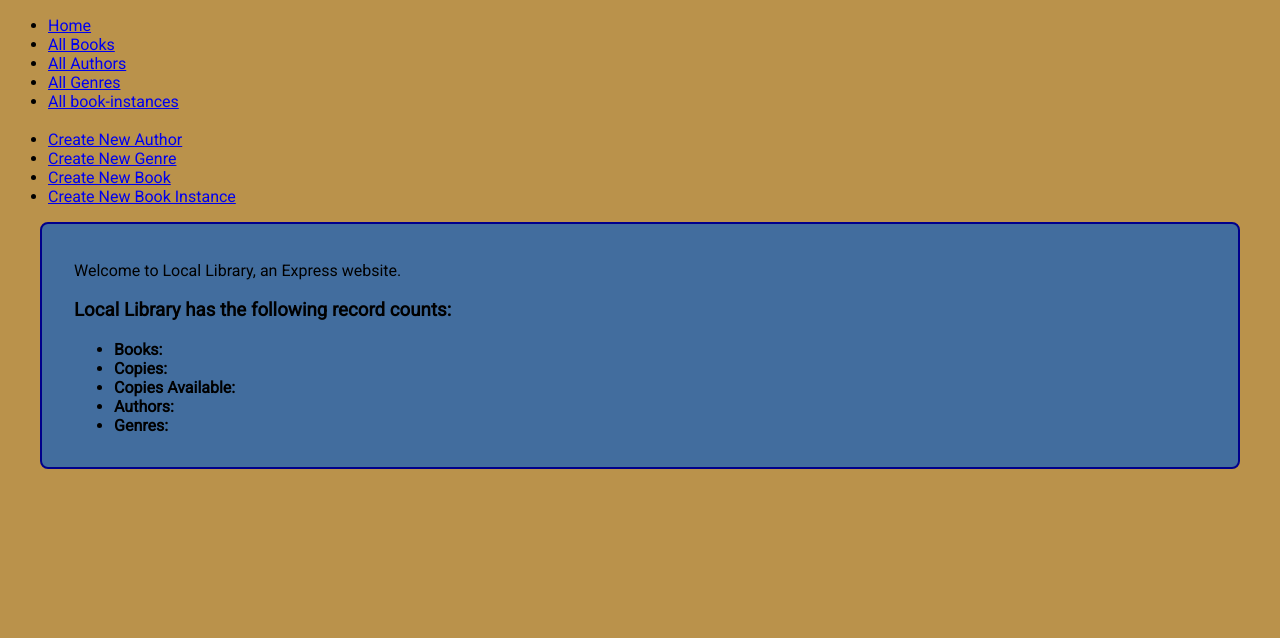
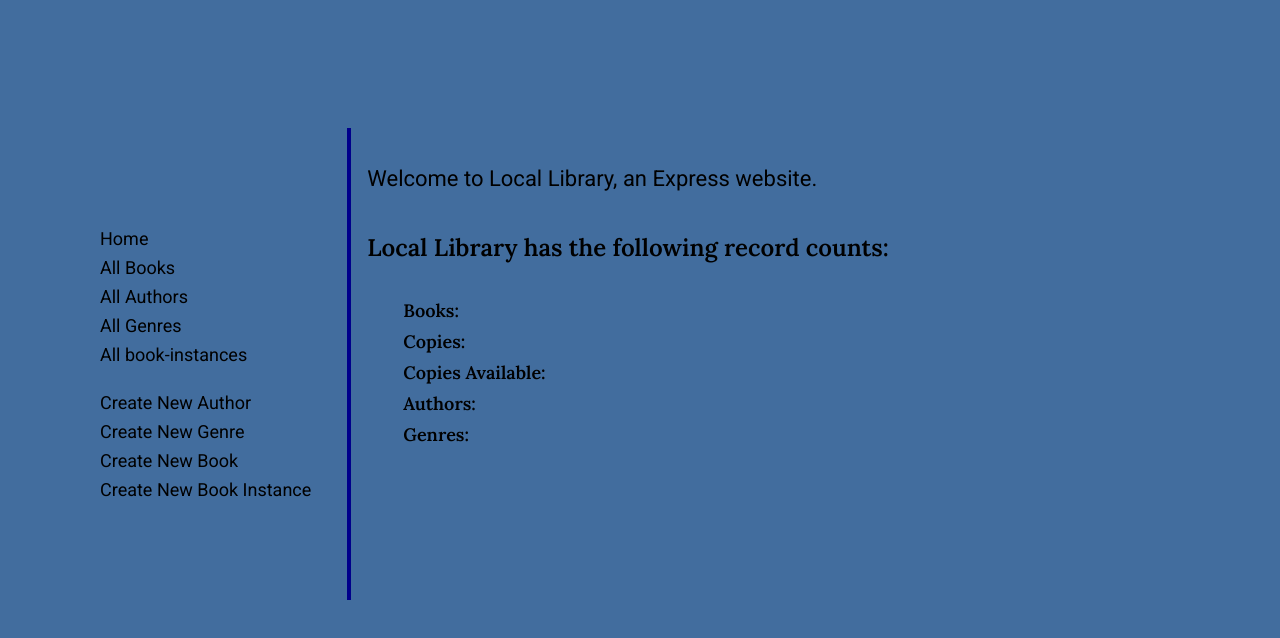
Before and after one commit to Cudderson/local-library, a website: page views/index.html in a window 1280 px wide. Drawn offline with nearby package versions, Linux system fonts and the light colour scheme; files that its build step writes are made by us from their sources.

Commit message:
apply majority of project default styles, colors not final

```diff
--- a/public/stylesheets/style.css
+++ b/public/stylesheets/style.css
@@ -10,25 +10,93 @@
 }
 
 body {
-  /* background-color: rgb(186, 146, 75); */
-  background-color: var(--dark-tan);
+  /* background-color: gainsboro; */
+  background-color: var(--dark-blue);
   font-family: "Roboto", sans-serif;
+  padding: 0;
+  margin: 0;
 }
 
-.content-container {
+.container-outer {
+  display: flex;
+  flex-wrap: wrap;
+  /* flex-direction: column; */
+  /* border: 2px solid darkred; */
+  padding-top: 0;
+  width: 90%;
+  max-width: 1200px;
   margin: 0 auto;
-  border: 2px solid darkblue;
+}
+
+/* .container-links {
+  border: 2px solid rebeccapurple;
+} */
+
+.container-links > ul {
+  padding: 6rem 2rem;
+}
+
+.container-content {
+  /* border: 1px solid seagreen; */
+  border-left: 4px solid darkblue;
+  /* border-radius: 4px 0px 10px 0px; */
+  padding: 1rem 1rem;
+  /* margin-right: auto; */
+  /* margin: 0 auto;
   border-radius: 8px;
   padding: 1rem 2rem;
   width: 96%;
   max-width: 1200px;
-  background-color: var(--dark-blue);
+  background-color: var(--light-blue); */
+}
+
+h1, h2, h3, h4 {
+  font-family: "Lora", serif;
+  font-weight: 600;
+  margin: 0;
 }
 
 h1 {
+  color: gold;
+  font-size: 50px;
+  /* margin: 0; */
+}
+
+h3 {
+  font-size: 24px;
+}
+
+p {
+  font-size: 22px;
+}
+
+ul {
+  list-style-type: none;
+  padding: 2rem;
+  margin: 0;
+}
+
+li {
+  /* border: 1px solid silver; */
+  padding: .25rem;
+  font-size: 18px;
+}
+
+a {
+  font-size: 18px;
+  text-decoration: none;
+  color: black;
+}
+
+a:hover {
+  text-decoration: underline;
+  color: gold;
+}
+
+strong {
+  font-weight: 600;
+  font-size: 18px;
   font-family: "Lora", serif;
-  font-weight: 400;
-  color: gold;
 }
 
 .available {
@@ -42,3 +110,9 @@ h1 {
 .unavailable {
   color: darkred;
 }
+
+@media (min-width: 930px) {
+  .container-outer {
+    padding-top: 8rem;
+  }
+}
--- a/views/layout.html
+++ b/views/layout.html
@@ -6,13 +6,14 @@
     <meta name="viewport" content="width=device-width, initial-scale=1.0" />
     <link rel="preconnect" href="https://fonts.googleapis.com">
     <link rel="preconnect" href="https://fonts.gstatic.com" crossorigin>
-    <link href="https://fonts.googleapis.com/css2?family=Lora&family=Roboto&display=swap" rel="stylesheet">
+    <link href="https://fonts.googleapis.com/css2?family=Lora:wght@400;600&family=Roboto&display=swap" rel="stylesheet">
     <link rel='stylesheet' href='/stylesheets/style.css'>
     <link rel='stylesheet' href='/stylesheets/test.css'>
     <title>Local Library</title>
   </head>
   <body>
-    <div>
+    <div class="container-outer">
+      <div class="container-links">
         <ul>
           <li>
             <a href="/catalog">Home</a>
@@ -46,9 +47,10 @@
           </li>
         </ul>
       </div>
-    <div class="content-container">
+      <div class="container-content">
         {% block content %}
         {% endblock content %}
       </div>
+    </div>
   </body>
 </html>
```
Also changed, not shown: views/index.html (+1 -0 lines). Lines whose indentation alone changed are shown as unchanged.
